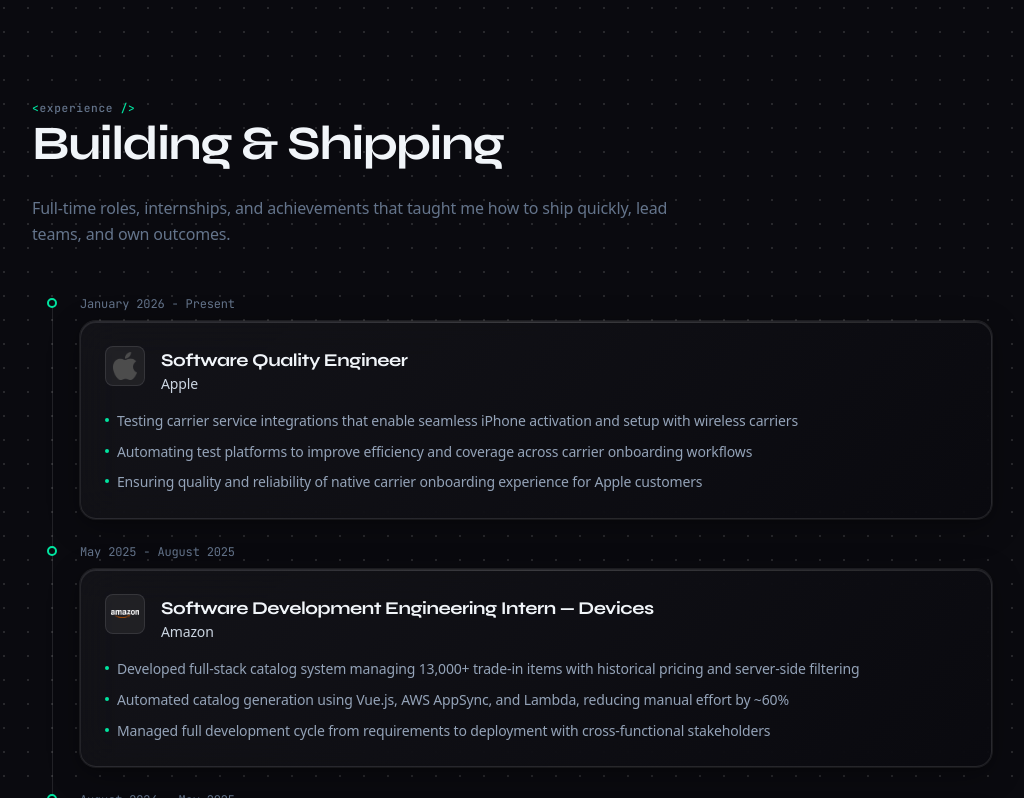
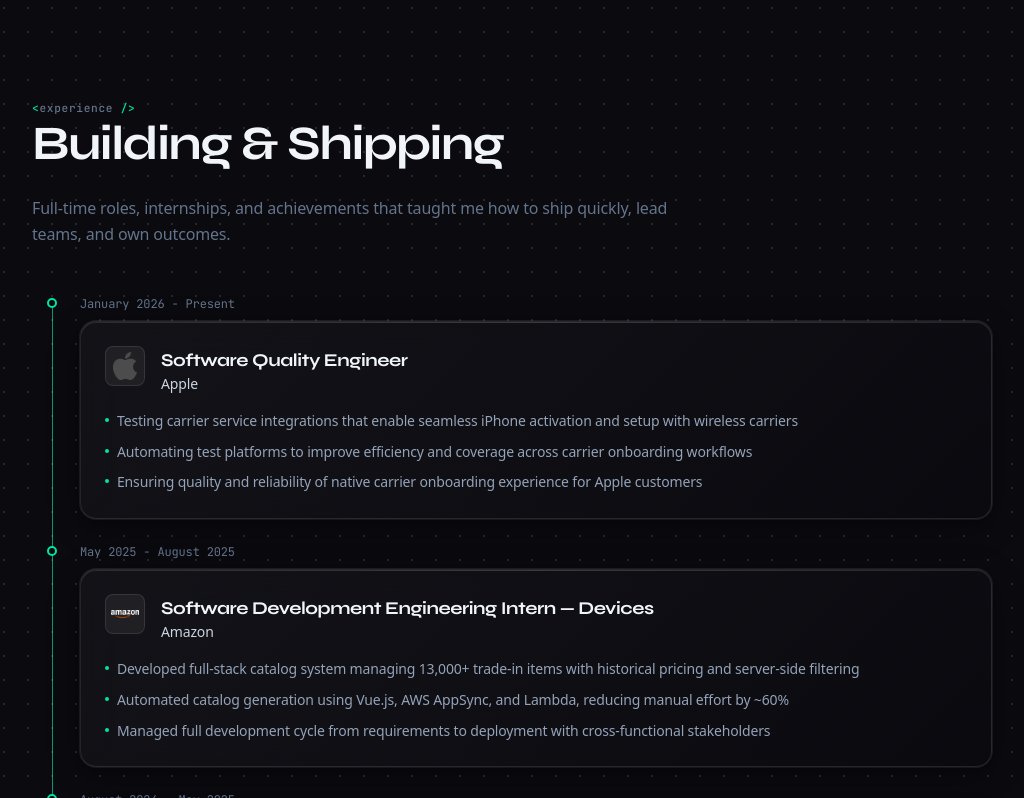
Before and after one commit to elipaulman/elipaulman-github.io, a Next.js app in the folder next-portfolio/: page / in a window 1280 px wide. Shown: the part 2500-3298 px from the top of the page, without its empty margins (128-1152 px from the left). Built offline with nearby package versions, Linux system fonts and the light colour scheme.

Commit message:
feat: add timeline line draw, dot pulse, and card slide animations to experience section

```diff
--- a/next-portfolio/src/components/ExperienceTimeline.tsx
+++ b/next-portfolio/src/components/ExperienceTimeline.tsx
@@ -3,10 +3,11 @@
 import Image from "next/image";
 import { experience } from "@/lib/data";
 import { SectionHeading } from "./SectionHeading";
-import { useScrollReveal } from "@/hooks/useScrollReveal";
+import { useScrollReveal, useAnimateOnce } from "@/hooks/useScrollReveal";
 
 export function ExperienceTimeline() {
   const reveal = useScrollReveal();
+  const animateOnce = useAnimateOnce();
 
   return (
     <section id="experience" className="section-shell">
@@ -17,15 +18,24 @@ export function ExperienceTimeline() {
           description="Full-time roles, internships, and achievements that taught me how to ship quickly, lead teams, and own outcomes."
         />
 
+        <div ref={animateOnce}>
           <div className="relative pl-8 md:pl-12">
             {/* Timeline line — centered at left-[11.5px] on mobile, left-[19.5px] on md */}
             <div className="absolute left-[11.5px] top-2 bottom-2 w-px bg-[var(--border)] md:left-[19.5px]" />
+            <div
+              data-animate-child
+              className="accent-line-draw absolute left-[11.5px] top-2 bottom-2 w-px bg-[var(--accent)] opacity-60 md:left-[19.5px]"
+            />
 
             <div className="reveal-stagger space-y-6">
-            {experience.map((role) => (
+              {experience.map((role, index) => (
                 <div key={role.id} className="reveal relative">
                   {/* Timeline dot — centered on line, vertically centered with date */}
-                <div className="absolute left-[-25px] top-[3px] h-2.5 w-2.5 rounded-full border-2 border-[var(--accent)] bg-[var(--bg)] md:left-[-33px]" />
+                  <div
+                    data-animate-child
+                    className="timeline-dot-animate absolute left-[-25px] top-[3px] h-2.5 w-2.5 rounded-full border-2 border-[var(--accent)] bg-[var(--bg)] md:left-[-33px]"
+                    style={{ animationDelay: `${index * 200 + 300}ms` }}
+                  />
 
                   {/* Date */}
                   <p className="mb-2 font-mono text-xs leading-[18px] text-[var(--muted)]">
@@ -33,7 +43,11 @@ export function ExperienceTimeline() {
                   </p>
 
                   {/* Card */}
-                <article className="card card-glow">
+                  <article
+                    data-animate-child
+                    className="card card-glow timeline-card-animate"
+                    style={{ animationDelay: `${index * 150 + 400}ms` }}
+                  >
                     <div className="flex items-start gap-4">
                       <div className="flex h-10 w-10 shrink-0 items-center justify-center rounded-lg border border-[var(--border)] bg-[var(--logo-bg)]">
                         <Image
@@ -72,6 +86,7 @@ export function ExperienceTimeline() {
             </div>
           </div>
         </div>
+      </div>
     </section>
   );
 }
```
Lines whose indentation alone changed are shown as unchanged.
